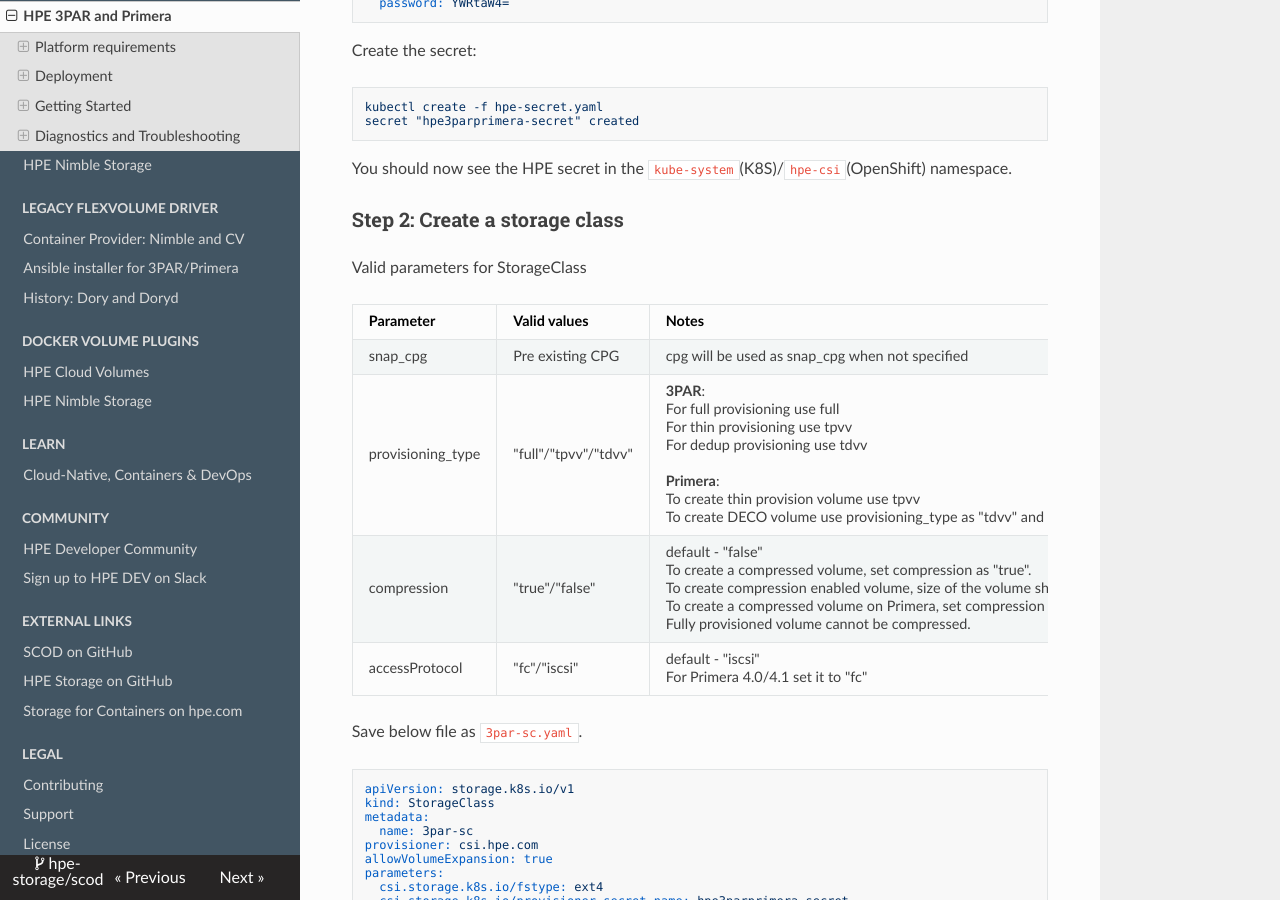
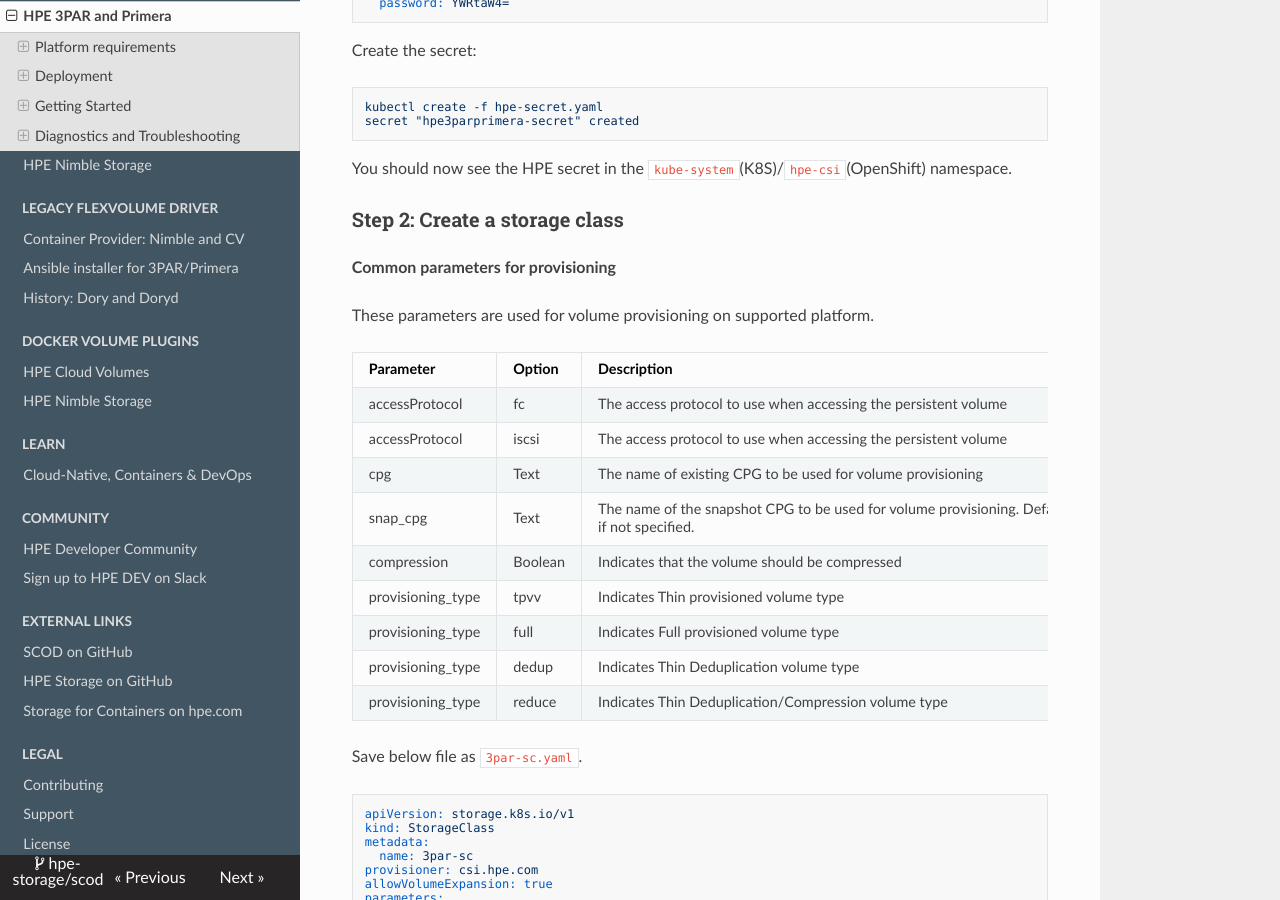
Before and after one commit to hpe-storage/scod, an MkDocs documentation site: the page built from docs/container_storage_provider/hpe_3par_primera/index.md, in a window 1280 px wide and 900 px high, scrolled down 4710 px. Built offline with MkDocs 1.6.1, drawn with Linux system fonts in a browser that asks for light colours; nearby versions of some CDN libraries.

Commit message:
Updated table of storage class supported params as per review from Chris
Signed-off-by: Sneha Rai <sneha_srai@yahoo.co.in>

```diff
--- a/docs/container_storage_provider/hpe_3par_primera/index.md
+++ b/docs/container_storage_provider/hpe_3par_primera/index.md
@@ -168,14 +168,21 @@
 
 ### Step 2: Create a storage class
 
-Valid parameters for StorageClass
+**Common parameters for provisioning**
 
-|Parameter          | Valid values          | Notes                 |
-|-------------------|-----------------------|-----------------------|
-|snap_cpg           | Pre existing CPG      | cpg will be used as snap_cpg when not specified|
-|provisioning_type  | "full"/"tpvv"/"tdvv"  | **3PAR**:<br><li>For full provisioning use full</li><li>For thin provisioning use tpvv</li><li>For dedup provisioning use tdvv</li><br>**Primera**:<br><li>To create thin provision volume use tpvv</li><li>To create DECO volume use provisioning_type as "tdvv" and compression set to "true"</li>|
-|compression        | "true"/"false"        | default - "false"<br>To create a compressed volume, set compression as "true".<br>To create compression enabled volume, size of the volume should be at least 16GiB.<br>To create a compressed volume on Primera, set compression as "true" along with provisioning_type set as "tdvv".<br>Fully provisioned volume cannot be compressed.|
-|accessProtocol     | "fc"/"iscsi"          | default - "iscsi"<br>For Primera 4.0/4.1 set it to "fc"|
+These parameters are used for volume provisioning on supported platform.
+
+|    Parameter      |  Option | Description | 3PAR | Primera |
+| ----------------- | ------- | ----------- | ---- | ------- |
+| accessProtocol    |   fc    | The access protocol to use when accessing the persistent volume | X | X |
+| accessProtocol    |  iscsi  | The access protocol to use when accessing the persistent volume |   | X |
+| cpg               |  Text   | The name of existing CPG to be used for volume provisioning     | X | X |
+| snap_cpg          |  Text   | The name of the snapshot CPG to be used for volume provisioning. Defaults to value of `cpg` if not specified. | X | X |
+| compression       | Boolean | Indicates that the volume should be compressed | X | |
+| provisioning_type |  tpvv   | Indicates Thin provisioned volume type | X | X |
+| provisioning_type |  full   | Indicates Full provisioned volume type | X | |
+| provisioning_type |  dedup  | Indicates Thin Deduplication volume type | X | |
+| provisioning_type |  reduce | Indicates Thin Deduplication/Compression volume type | | X |
 
 Save below file as `3par-sc.yaml`.
 
```
